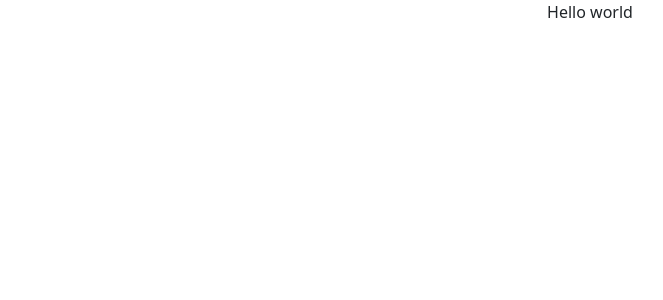
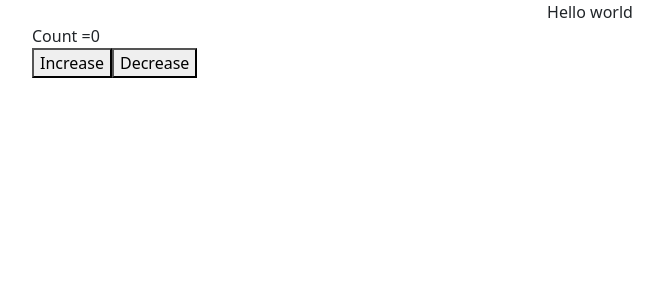
Before and after one commit to Letung2k3/ReactJs_App-Use-Hook-, a React (Create React App) app: page / in a window 1280 px wide. Shown: the top 300 px of the page, without its empty margins (50-713 px from the left). Built offline with nearby package versions, Linux system fonts and the light colour scheme.

Commit message:
test redux

```diff
--- a/src/App.js
+++ b/src/App.js
@@ -4,9 +4,15 @@ import { useDispatch, useSelector } from 'react-redux';
 import { increaseCounter, decreaseCounter } from './redux/action/counterAction';
 import { Routes, Route } from 'react-router-dom';
 const App = () => {
+  const count = useSelector(state => state.counter.count)
+  //stateRedux => call reducer => state's reducer
+  const dispatch = useDispatch();
   return (
     <div className="container">
       <div className='text-center'>Hello world</div>
+      <div>Count ={count}</div>
+      <button onClick={() => dispatch(increaseCounter())}>Increase</button>
+      <button onClick={() => dispatch(decreaseCounter())}>Decrease</button>
     </div>
   );
 }
```
